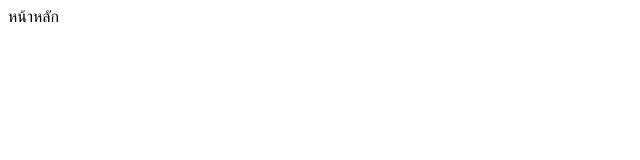
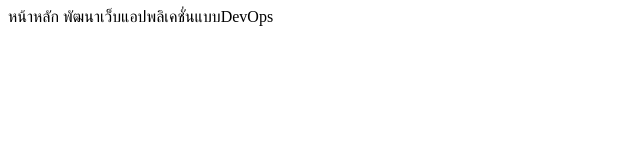
Before and after one commit to 67319010005-max/DevOps7_5, a plain HTML site: page home.html in a window 1280 px wide. Shown: the whole page, without its empty margins (0-640 px from the left). Drawn offline with Linux system fonts and the light colour scheme.

Commit message:
EditHome

```diff
--- a/home.html
+++ b/home.html
@@ -2,6 +2,7 @@
     <head>
         <body>
             หน้าหลัก
+            พัฒนาเว็บแอปพลิเคชั่นแบบDevOps
         </body>
     </head>
 </html>
```
